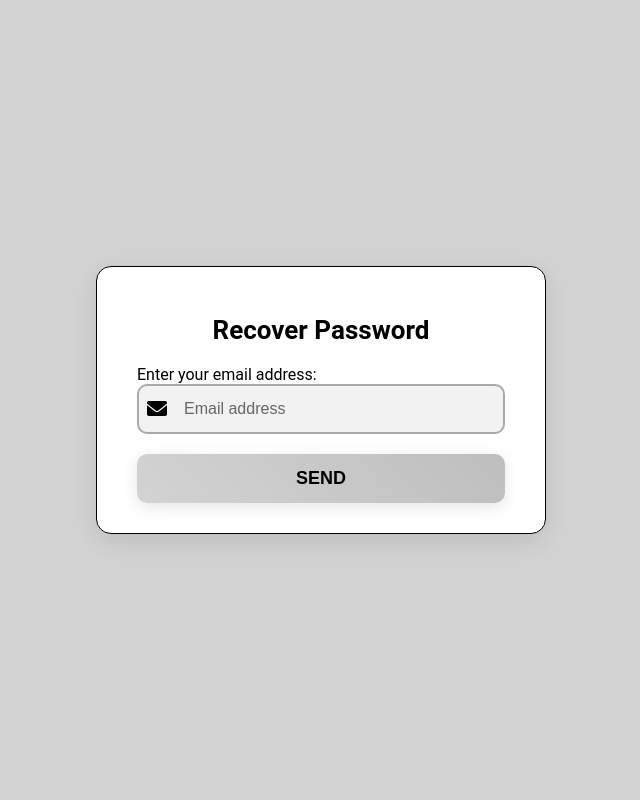
After one commit to Naxawave/Hi, a Flask app: page /recover_password in a window 1280 px wide. The commit adds this page. Shown: the whole page, without its empty margins (319-959 px from the left). Run offline with Flask 3, Linux system fonts and the light colour scheme.

Commit message:
Add files via upload

```diff
--- a/app.py
+++ b/app.py
@@ -8,145 +8,145 @@ from itsdangerous import URLSafeTimedSerializer as Serializer
 app = Flask(__name__)
 bcrypt = Bcrypt(app)
 
-# Clave secreta para sesiones
+# Secret key for sessions
 app.secret_key = "advpjsh"
 
-# Configuración de MongoDB Atlas
+# MongoDB Atlas configuration
 client = MongoClient("mongodb+srv://Naxawave:alan2008@hicluster.pqqve.mongodb.net/?retryWrites=true&w=majority&appName=HiCluster")
-db = client['Naxawave'] #Nombre de tu base de datos aquí
-collection = db['users'] #Nombre de tu colección aquí
+db = client['Naxawave']  # Name of your database here
+collection = db['users']  # Name of your collection here
 
-# Configuración de SendGrid
+# SendGrid configuration
 SENDGRID_API_KEY = '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'
 
-# Serializador para crear y verificar tokens
+# Serializer to create and verify tokens
 serializer = Serializer(app.secret_key, salt='password-reset-salt')
 
-# Función para enviar correos
-def enviar_email(destinatario, asunto, cuerpo):
-    mensaje = Mail(
-        from_email='alanmoralespaliza81@gmail.com',  # Cambia esto por tu correo
-        to_emails=destinatario,
-        subject=asunto,
-        html_content=cuerpo
+# Function to send emails
+def send_email(recipient, subject, body):
+    message = Mail(
+        from_email='alanmoralespaliza81@gmail.com',  # Change this to your email
+        to_emails=recipient,
+        subject=subject,
+        html_content=body
     )
     try:
-        sg = SendGridAPIClient(SENDGRID_API_KEY)  # Usa tu clave API de SendGrid directamente
-        response = sg.send(mensaje)
-        print(f"Correo enviado con éxito! Status code: {response.status_code}")
+        sg = SendGridAPIClient(SENDGRID_API_KEY)  # Use your SendGrid API key directly
+        response = sg.send(message)
+        print(f"Email sent successfully! Status code: {response.status_code}")
     except Exception as e:
-        print(f"Error al enviar el correo: {e}")
+        print(f"Error sending email: {e}")
 
 @app.route('/')
 def home():
-    if 'usuario' not in session:
+    if 'user' not in session:
         return redirect(url_for('login'))
-    return redirect(url_for('pagina_principal'))
+    return redirect(url_for('main_page'))
 
-@app.route('/registro', methods=['GET', 'POST'])
-def registro():
+@app.route('/register', methods=['GET', 'POST'])
+def register():
     if request.method == 'POST':
-        usuario = request.form['usuario']
+        username = request.form['username']
         email = request.form['email']
-        contrasena = request.form['contrasena']
+        password = request.form['password']
 
-        # Verificar si el correo ya está registrado
+        # Check if the email is already registered
         if collection.find_one({'email': email}):
-            flash("El correo electrónico ya está registrado.")
-            return redirect(url_for('registro'))
+            flash("The email is already registered.")
+            return redirect(url_for('register'))
 
-        # Hashear la contraseña
-        hashed_password = bcrypt.generate_password_hash(contrasena).decode('utf-8')
+        # Hash the password
+        hashed_password = bcrypt.generate_password_hash(password).decode('utf-8')
 
-        # Insertar usuario en la base de datos
+        # Insert user into the database
         collection.insert_one({
-            'usuario': usuario,
+            'username': username,
             'email': email,
-            'contrasena': hashed_password
+            'password': hashed_password
         })
 
-        session['usuario'] = usuario
-        return redirect(url_for('pagina_principal'))
+        session['user'] = username
+        return redirect(url_for('main_page'))
 
     return render_template('register.html')
 
 @app.route('/login', methods=['GET', 'POST'])
 def login():
     if request.method == 'POST':
-        usuario = request.form['usuario']
-        contrasena = request.form['contrasena']
+        username = request.form['username']
+        password = request.form['password']
 
-        # Buscar al usuario en la base de datos
-        user = collection.find_one({'usuario': usuario})
+        # Search for the user in the database
+        user = collection.find_one({'username': username})
 
-        # Verificar si las credenciales son correctas
-        if user and bcrypt.check_password_hash(user['contrasena'], contrasena):
-            session['usuario'] = usuario
-            return redirect(url_for('pagina_principal'))
+        # Verify if the credentials are correct
+        if user and bcrypt.check_password_hash(user['password'], password):
+            session['user'] = username
+            return redirect(url_for('main_page'))
         else:
-            flash("Usuario o contraseña incorrectos.")
+            flash("Incorrect username or password.")
             return render_template('login.html')
 
     return render_template('login.html')
 
-@app.route('/pagina_principal')
-def pagina_principal():
-    if 'usuario' not in session:
+@app.route('/main_page')
+def main_page():
+    if 'user' not in session:
         return redirect(url_for('login'))
-    return render_template('index.html', usuario=session['usuario'])
+    return render_template('index.html', user=session['user'])
 
-@app.route('/mi_perfil')
-def mi_perfil():
-    if 'usuario' not in session:
+@app.route('/my_profile')
+def my_profile():
+    if 'user' not in session:
         return redirect(url_for('login'))
 
-    usuario = session['usuario']
-    user_data = collection.find_one({'usuario': usuario})
-    return render_template('mi_perfil.html', usuario=user_data['usuario'], email=user_data['email'])
+    username = session['user']
+    user_data = collection.find_one({'username': username})
+    return render_template('my_profile.html', username=user_data['username'], email=user_data['email'])
 
-@app.route('/recuperar_contrasena', methods=['GET', 'POST'])
-def recuperar_contrasena():
+@app.route('/recover_password', methods=['GET', 'POST'])
+def recover_password():
     if request.method == 'POST':
         email = request.form['email']
-        usuario = collection.find_one({'email': email})
+        user = collection.find_one({'email': email})
 
-        if usuario:
+        if user:
             token = serializer.dumps(email, salt='password-reset-salt')
-            enlace = url_for('restablecer_contrasena', token=token, _external=True)
-            asunto = "Recuperación de contraseña"
-            cuerpo = f"""
-            <p>Hola, hemos recibido una solicitud para restablecer tu contraseña.</p>
-            <p>Si no has solicitado este cambio, ignora este mensaje.</p>
-            <p>Para restablecer tu contraseña, haz clic en el siguiente enlace:</p>
-            <a href="{enlace}">Restablecer contraseña</a>
+            link = url_for('reset_password', token=token, _external=True)
+            subject = "Password Recovery"
+            body = f"""
+            <p>Hello, we have received a request to reset your password.</p>
+            <p>If you did not make this request, please ignore this message.</p>
+            <p>To reset your password, click the link below:</p>
+            <a href="{link}">Reset Password</a>
             """
-            enviar_email(email, asunto, cuerpo)
-            flash("Te hemos enviado un correo para recuperar tu contraseña.", "success")
+            send_email(email, subject, body)
+            flash("We have sent you an email to recover your password.", "success")
         else:
-            flash("El correo electrónico no está registrado.", "error")
+            flash("The email is not registered.", "error")
 
-    return render_template('recuperar_contrasena.html')
+    return render_template('recover_password.html')
 
-@app.route('/restablecer_contrasena/<token>', methods=['GET', 'POST'])
-def restablecer_contrasena(token):
+@app.route('/reset_password/<token>', methods=['GET', 'POST'])
+def reset_password(token):
     try:
         email = serializer.loads(token, salt='password-reset-salt', max_age=3600)
     except:
-        flash("El enlace de restablecimiento ha caducado o es inválido.", "error")
-        return redirect(url_for('recuperar_contrasena'))
+        flash("The reset link has expired or is invalid.", "error")
+        return redirect(url_for('recover_password'))
 
     if request.method == 'POST':
-        nueva_contrasena = request.form['nueva_contrasena']
-        hashed_password = bcrypt.generate_password_hash(nueva_contrasena).decode('utf-8')
-        collection.update_one({'email': email}, {'$set': {'contrasena': hashed_password}})
-        flash("Tu contraseña ha sido restablecida con éxito.", "success")
+        new_password = request.form['new_password']
+        hashed_password = bcrypt.generate_password_hash(new_password).decode('utf-8')
+        collection.update_one({'email': email}, {'$set': {'password': hashed_password}})
+        flash("Your password has been successfully reset.", "success")
         return redirect(url_for('login'))
 
-    return render_template('restablecer_contrasena.html')
+    return render_template('reset_password.html')
 
 @app.route('/logout')
 def logout():
-    session.pop('usuario', None)
+    session.pop('user', None)
     return redirect(url_for('login'))
 
 if __name__ == '__main__':
--- /dev/null
+++ b/static/password.css
@@ -0,0 +1,118 @@
+/* Global Styles */
+body {
+    background-color: lightgray; /* Fondo cambiado a lightgray */
+    color: #000; /* Texto negro para mayor contraste */
+    font-family: 'Roboto', sans-serif;
+    display: flex;
+    justify-content: center;
+    align-items: center;
+    height: 100vh;
+    margin: 0;
+    padding: 0 20px;
+    -webkit-font-smoothing: antialiased; /* Mejora la visualización en dispositivos Apple */
+}
+
+/* Recuperar Contraseña Container */
+.container {
+    background: #fff; /* Fondo del contenedor cambiado a blanco */
+    padding: 30px 40px;
+    border-radius: 15px;
+    box-shadow: 0 8px 30px rgba(0, 0, 0, 0.1); /* Sombras más suaves */
+    width: 100%;
+    max-width: 450px;
+    box-sizing: border-box;
+    border: 1px solid #000; /* Contorno negro */
+    position: relative;
+    transform: translateZ(0);
+}
+
+/* Form */
+h1 {
+    text-align: center;
+    margin-bottom: 20px;
+    font-size: 26px;
+    color: #000; /* Título en negro */
+}
+
+/* Form Fields */
+.form-group {
+    position: relative;
+    margin-bottom: 20px;
+    width: 100%;
+}
+
+.form-group .icon {
+    position: absolute;
+    left: 10px;
+    top: 50%;
+    transform: translateY(-50%);
+    color: #000; /* Íconos en negro */
+    font-size: 20px;
+}
+
+.form-group input {
+    width: 100%;
+    padding: 14px 14px 14px 45px; /* Espacio para el ícono */
+    border: 2px solid rgba(0, 0, 0, 0.3); /* Contorno tenue */
+    border-radius: 10px;
+    background-color: rgba(0, 0, 0, 0.05); /* Fondo claro */
+    color: #000; /* Texto negro */
+    outline: none;
+    font-size: 16px;
+    transition: all 0.3s ease;
+    box-sizing: border-box;
+}
+
+.form-group input:focus {
+    background-color: rgba(0, 0, 0, 0.1); /* Fondo más oscuro al enfocar */
+    border-color: #000; /* Contorno negro al enfocar */
+}
+
+.form-group input::placeholder {
+    color: #666; /* Placeholder en gris oscuro */
+}
+
+/* Buttons */
+button {
+    width: 100%;
+    padding: 14px;
+    border: none;
+    border-radius: 10px;
+    background: linear-gradient(45deg, #D3D3D3, #BEBEBE); /* Botón degradado claro */
+    color: #000; /* Texto negro */
+    font-size: 18px;
+    font-weight: bold;
+    text-transform: uppercase;
+    cursor: pointer;
+    transition: all 0.3s ease, transform 0.2s ease;
+    box-shadow: 0 4px 15px rgba(0, 0, 0, 0.1); /* Sombra más tenue */
+}
+
+button:hover {
+    background: linear-gradient(45deg, #BEBEBE, #D3D3D3);
+    box-shadow: 0 6px 20px rgba(0, 0, 0, 0.2);
+    transform: translateY(-3px);
+}
+
+button:active {
+    transform: translateY(0);
+    box-shadow: 0 2px 5px rgba(0, 0, 0, 0.1);
+}
+
+/* Mensajes de éxito o error (común para ambos) */
+.flash-message {
+    background-color: #e9f7ef; /* Fondo verde suave */
+    color: #4CAF50; /* Texto verde suave */
+    border: 1px solid #c3e6cb; /* Borde verde suave */
+    padding: 10px;
+    border-radius: 5px;
+    margin-bottom: 20px;
+    text-align: center;
+    font-size: 0.95rem;
+}
+
+.flash-message.success, .flash-message.error {
+    background-color: #e9f7ef;
+    color: #4CAF50;
+    border: 1px solid #c3e6cb;
+}
--- /dev/null
+++ b/templates/recover_password.html
@@ -0,0 +1,30 @@
+<!DOCTYPE html>
+<html lang="en">
+<head>
+    <meta charset="UTF-8">
+    <meta name="viewport" content="width=device-width, initial-scale=1.0">
+    <title>Recover Password</title>
+    <link rel="stylesheet" href="../static/password.css">
+    <link rel="stylesheet" href="https://cdnjs.cloudflare.com/ajax/libs/font-awesome/6.0.0-beta3/css/all.min.css">
+</head>
+<body>
+    <div class="container">
+        <h1>Recover Password</h1>
+        {% with messages = get_flashed_messages(category_filter=['success', 'error']) %}
+            {% if messages %}
+                <div class="flash-message">
+                    {{ messages[0] }}
+                </div>
+            {% endif %}
+        {% endwith %}
+        <form action="{{ url_for('recover_password') }}" method="POST">
+            <label for="email">Enter your email address:</label>
+            <div class="form-group">
+                <i class="fas fa-envelope icon"></i>
+                <input type="email" name="email" id="email" placeholder="Email address" required>
+            </div>
+            <button type="submit">Send</button>
+        </form>
+    </div>
+</body>
+</html>
```
Also changed, not shown: static/profile.css (added, +64 -0 lines), static/reset.css (added, +197 -0 lines), templates/index.html (+16 -16 lines), templates/login.html (+12 -12 lines), templates/my_profile.html (+11 -11 lines), templates/reset_password.html (added, +49 -0 lines).
